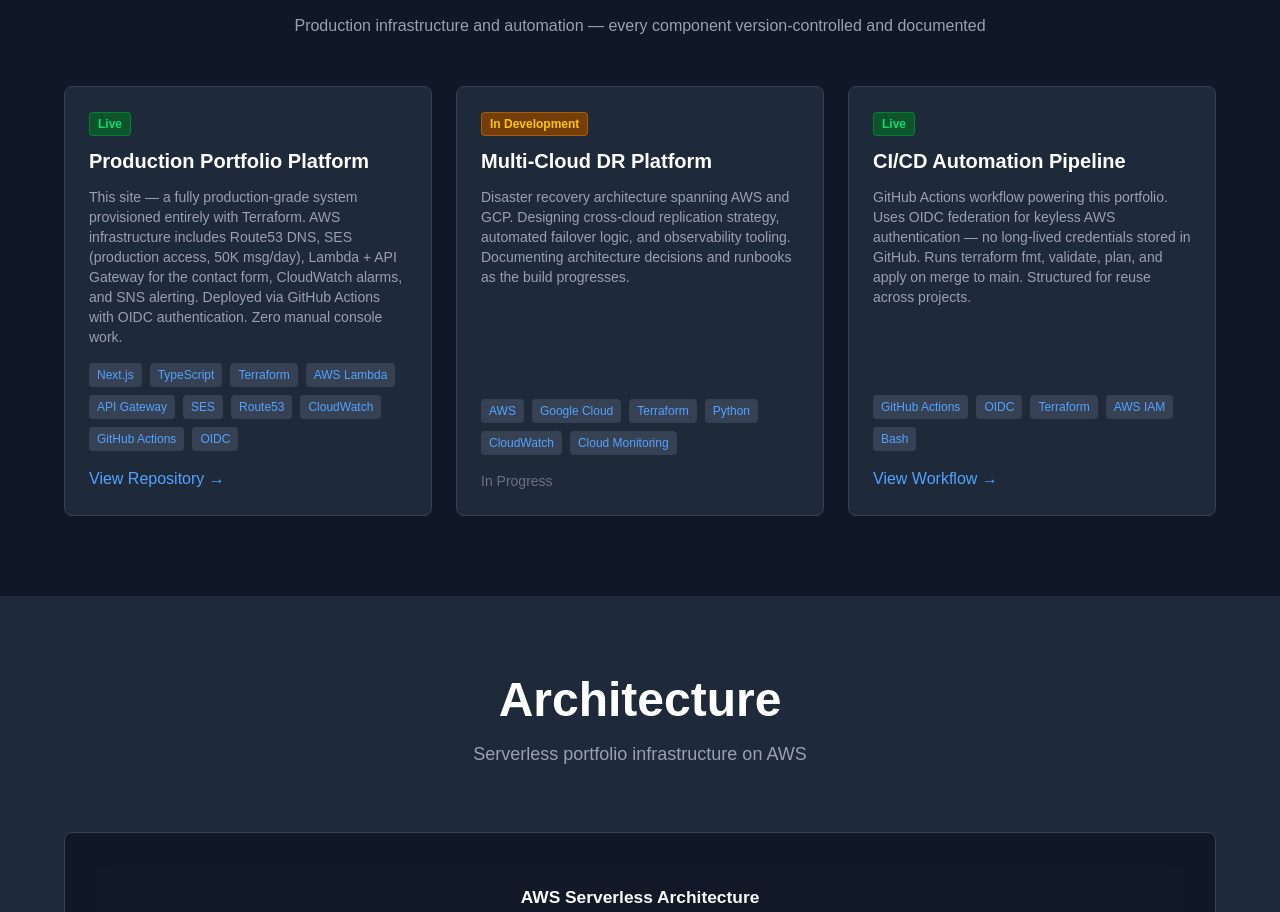
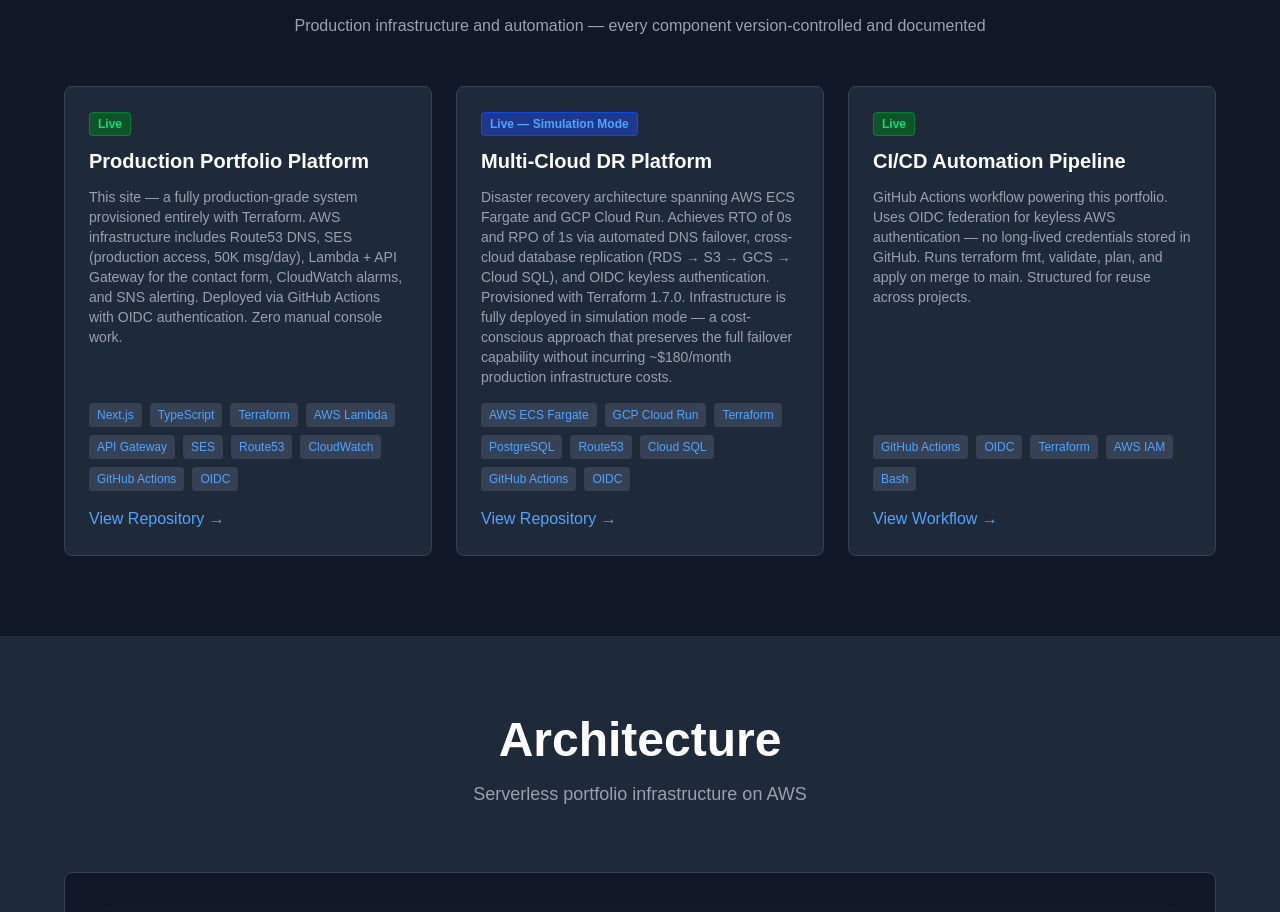
Before and after one commit to brianmlasky-dev/brian-lasky.com, a Next.js app: page / in a window 1280 px wide. Shown: the part 2775-3687 px from the top of the page. Built offline with nearby package versions, Linux system fonts and the light colour scheme.

Commit message:
Modify Multi-Cloud DR Platform project details
Updated project status and description for Multi-Cloud DR Platform. Adjusted technologies used and provided a link to the GitHub repository.

```diff
--- a/app/components/ProjectsSection.tsx
+++ b/app/components/ProjectsSection.tsx
@@ -24,19 +24,21 @@
     },
     {
       title: 'Multi-Cloud DR Platform',
-      status: 'In Development',
+      status: 'Live — Simulation Mode',
       description:
-        'Disaster recovery architecture spanning AWS and GCP. Designing cross-cloud replication strategy, automated failover logic, and observability tooling. Documenting architecture decisions and runbooks as the build progresses.',
+        'Disaster recovery architecture spanning AWS ECS Fargate and GCP Cloud Run. Achieves RTO of 0s and RPO of 1s via automated DNS failover, cross-cloud database replication (RDS → S3 → GCS → Cloud SQL), and OIDC keyless authentication. Provisioned with Terraform 1.7.0. Infrastructure is fully deployed in simulation mode — a cost-conscious approach that preserves the full failover capability without incurring ~$180/month production infrastructure costs.',
       tech: [
-        'AWS',
-        'Google Cloud',
+        'AWS ECS Fargate',
+        'GCP Cloud Run',
         'Terraform',
-        'Python',
-        'CloudWatch',
-        'Cloud Monitoring',
+        'PostgreSQL',
+        'Route53',
+        'Cloud SQL',
+        'GitHub Actions',
+        'OIDC',
       ],
-      link: '#',
-      linkLabel: 'In Progress',
+      link: 'https://github.com/brianmlasky/multi-cloud-dr-platform',
+      linkLabel: 'View Repository →',
     },
     {
       title: 'CI/CD Automation Pipeline',
@@ -57,6 +59,7 @@
 
   const statusStyles: Record<string, string> = {
     Live: 'bg-green-900 text-green-400 border border-green-700',
+    'Live — Simulation Mode': 'bg-blue-900 text-blue-400 border border-blue-700',
     'In Development': 'bg-yellow-900 text-yellow-400 border border-yellow-700',
   };
 
```
